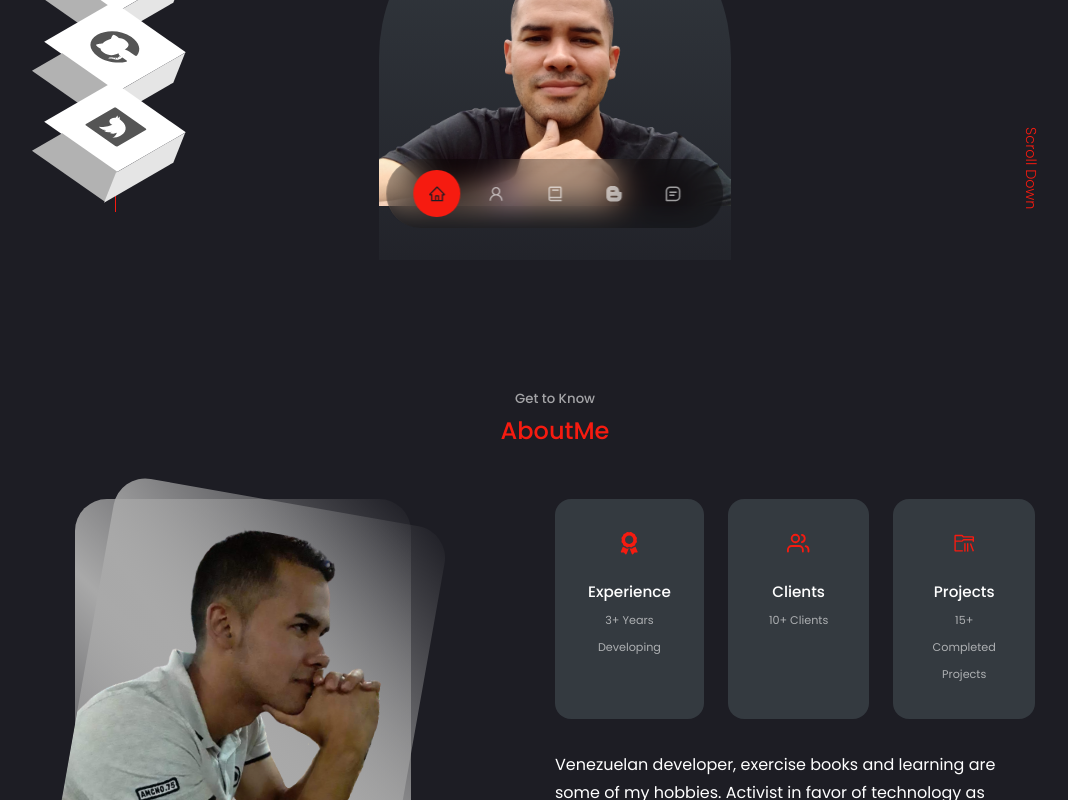
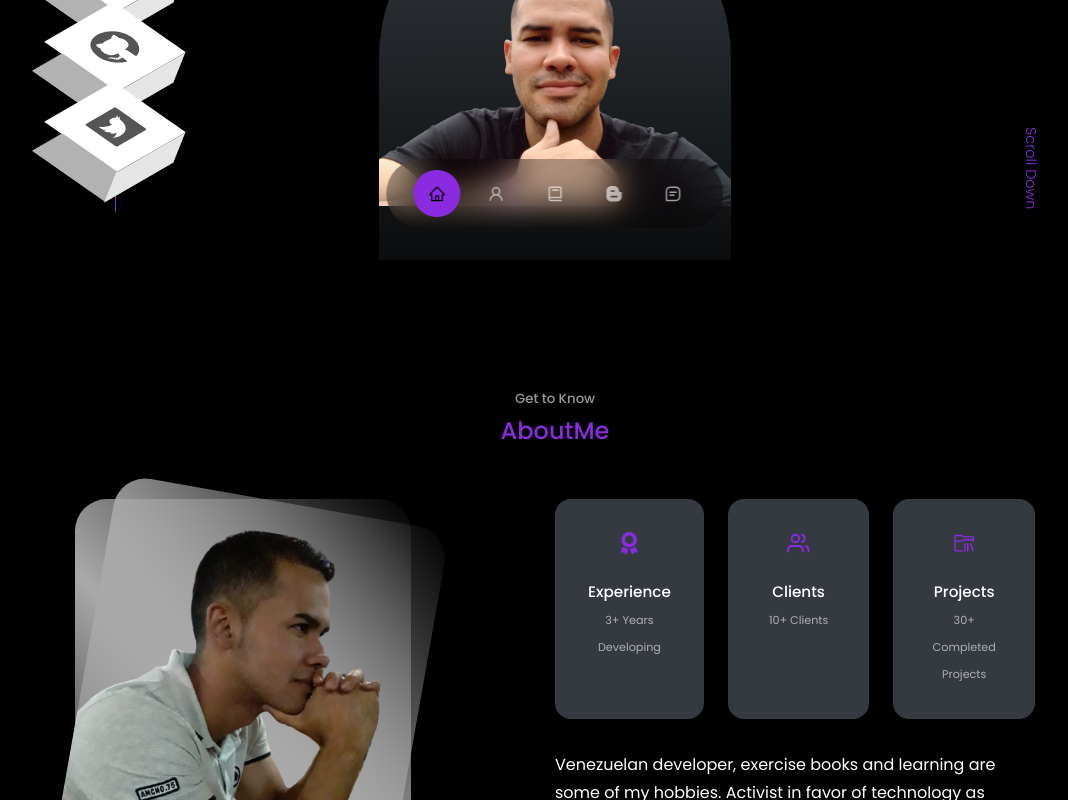
Before and after one commit to tonnyquintero/Tonnys-Portfolio, a React (Create React App) app: page / in a window 1280 px wide. Shown: the part 540-1340 px from the top of the page, without its empty margins (85-1153 px from the left). Built offline with nearby package versions, Linux system fonts and the light colour scheme.

Commit message:
changing the color palette and some typos

```diff
--- a/src/components/translations/en/global.json
+++ b/src/components/translations/en/global.json
@@ -16,7 +16,7 @@
         "clients": "Clients",
         "clientsNumber": "10+ Clients",
         "projects": "Projects",
-        "ProjectsNumber": "15+ Completed Projects",
+        "ProjectsNumber": "30+ Completed Projects",
         "description": "Venezuelan developer, exercise books and learning are some of my hobbies. Activist in favor of technology as therapy for the world.",
         "letsTalk": "Let's Talk"
     },
--- a/src/components/translations/es/globals.json
+++ b/src/components/translations/es/globals.json
@@ -16,8 +16,8 @@
         "clients": "Clientes",
         "clientsNumber": "10+ Clientes",
         "projects": "Projectos",
-        "ProjectsNumber": "15+ Projectos Completos",
-        "description": "Desarrollador venezolano, los libros de ejercicios y el aprendizaje son algunas de mis aficiones. Activista a favor de la tecnología como terapia para el mundo.",
+        "ProjectsNumber": "30+ Projectos Completos",
+        "description": "Desarrollador venezolano, los libros, el ejercicios y el aprendizaje son algunas de mis aficiones. Activista a favor de la tecnología como terapia para el mundo.",
         "letsTalk": "Hablemos"
     },
     "experience": {
--- a/src/index.css
+++ b/src/index.css
@@ -12,9 +12,9 @@
 }
 
 :root {
-    --color-bg: #1d1d24;
+    --color-bg: black;
     --color-bg-variant: #343a40;
-    --color-primary: #f61b10;
+    --color-primary: blueviolet;
     --color-primary-variant: rgba(77, 181, 255, 0.4);
     --color-white: #fff;
     --color-light: rgba(255, 255, 255, 0.6);
```
